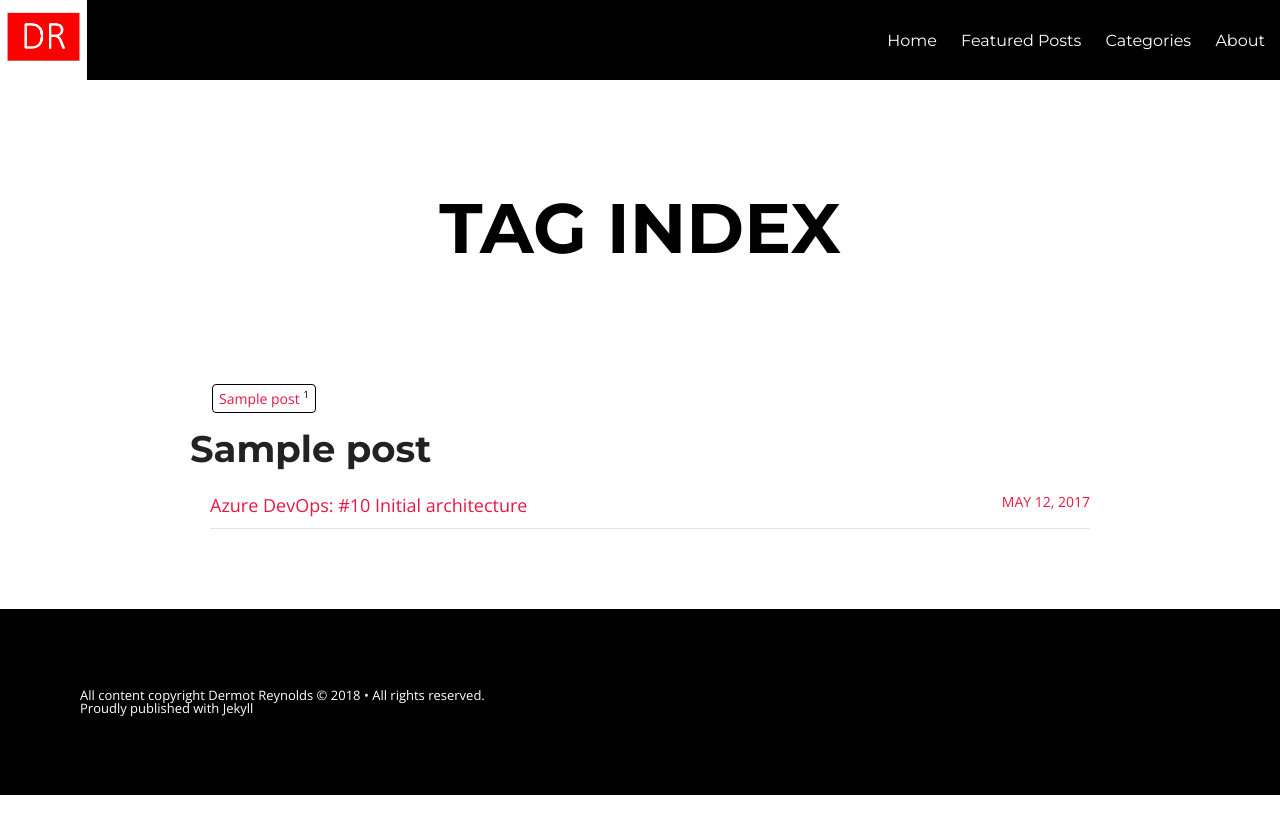
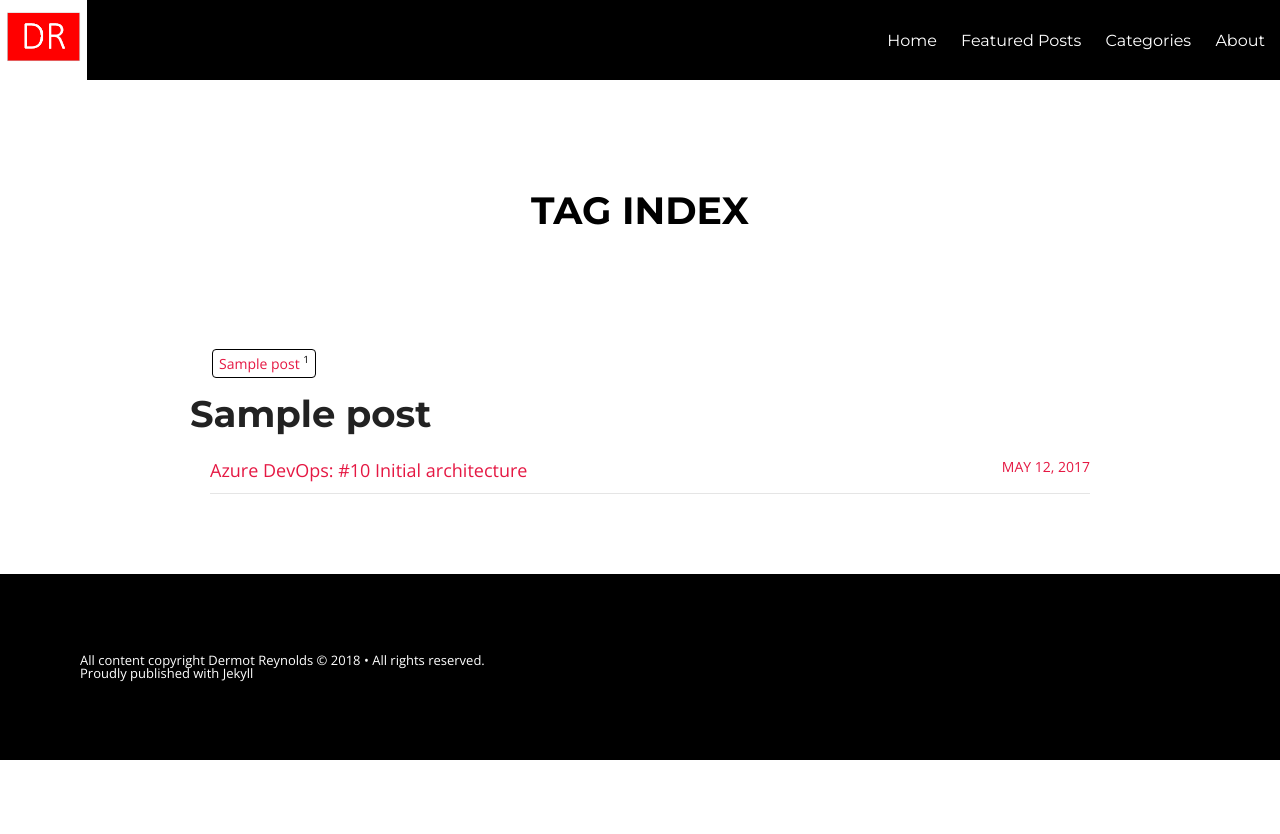
Before and after one commit to dermotreynolds/old.dermotreynolds.github.io, a Jekyll site: the page built from tags.html, in a window 1280 px wide. Shown: the top 834 px of the page. Built offline with Jekyll 4.4.1, drawn with Linux system fonts in a browser that asks for light colours; nearby versions of some CDN libraries.

Commit message:
changed font

```diff
--- a/_includes/head.html
+++ b/_includes/head.html
@@ -36,7 +36,6 @@
 
 
     <link href='https://fonts.googleapis.com/css?family=Montserrat:400,700|Open+Sans:400,600,300,800,700' rel='stylesheet' type='text/css'>
-<!--	<link rel="stylesheet" href="{{ site.url }}/assets/css/vendor/font-awesome.min.css"> -->
     <link href="https://stackpath.bootstrapcdn.com/font-awesome/4.7.0/css/font-awesome.min.css" rel="stylesheet" integrity="sha384-wvfXpqpZZVQGK6TAh5PVlGOfQNHSoD2xbE+QkPxCAFlNEevoEH3Sl0sibVcOQVnN" crossorigin="anonymous">    <link rel="stylesheet" href="{{ site.url }}/assets/css/vendor/normalize.css">
     <link rel="stylesheet" href="{{ site.url }}/assets/css/vendor/nprogress.css">
     <link rel="stylesheet" href="{{ site.url }}/assets/css/vendor/foundation.min.css">
--- a/assets/css/post.css
+++ b/assets/css/post.css
@@ -411,7 +411,7 @@ html, body, .notepad-post-container, .notepad-post-header {
     @media only screen and (min-width: 40.063em) {
       .notepad-page-title h1,
       .notepad-post-title-simple h1 {
-        font-size: 4.375rem;
+        font-size: 2.375rem;
         padding-top: 5.625rem;
         padding-bottom: 5.625rem; } }
     @media only screen and (min-width: 70em) {
```
